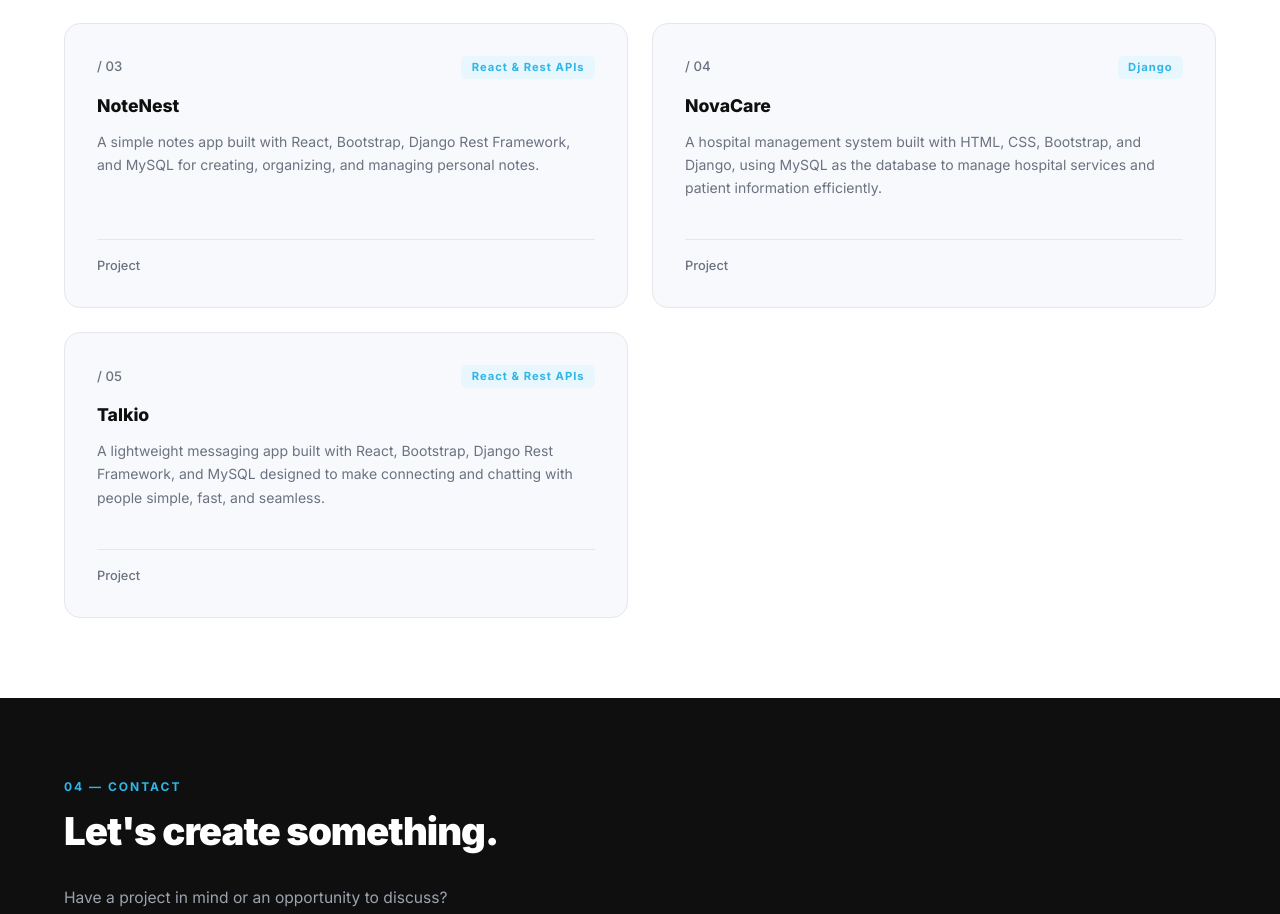
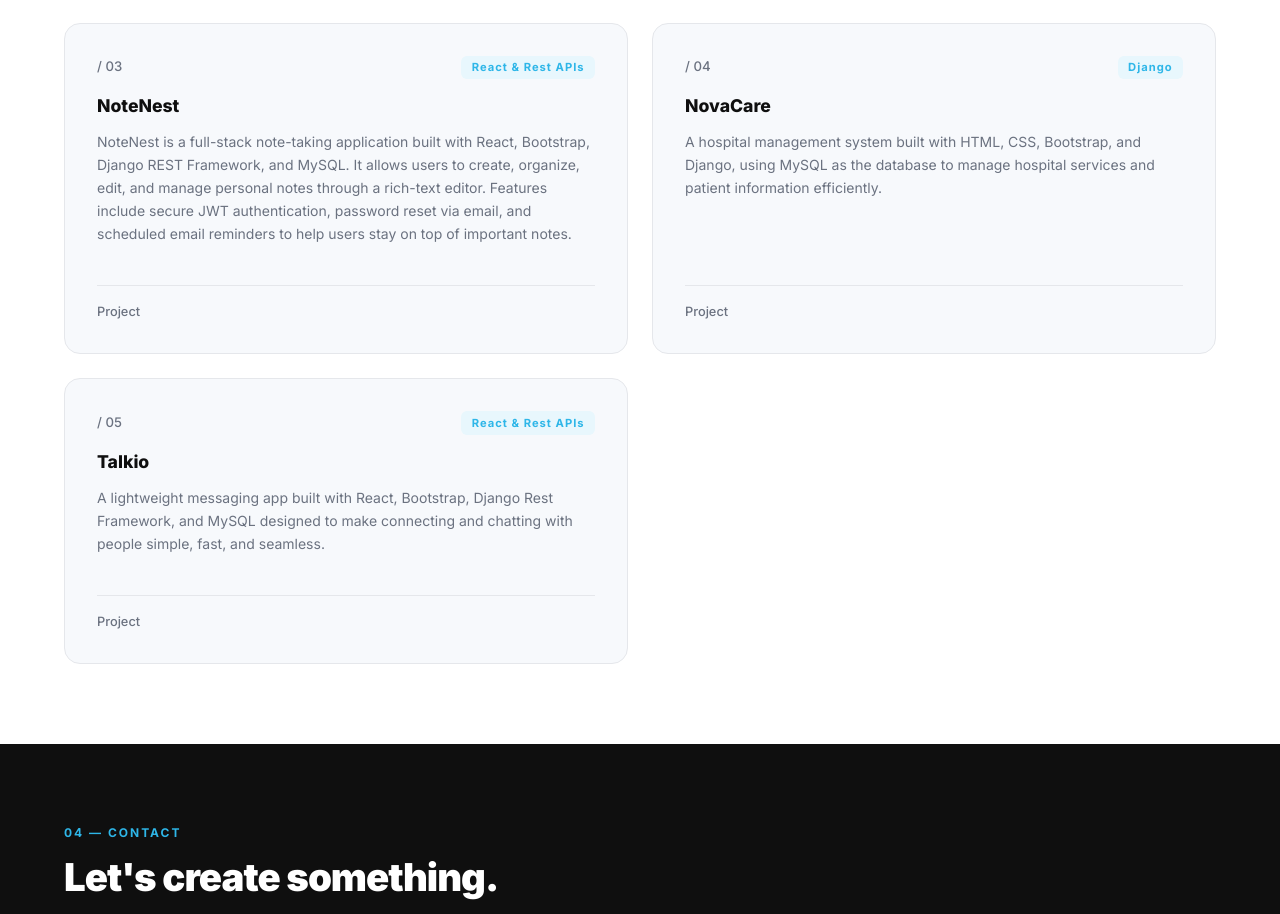
Before and after one commit to CodeOmari/Portfolio, a React (Vite) app: page / in a window 1280 px wide. Shown: the part 2440-3354 px from the top of the page. Built offline with nearby package versions, Linux system fonts and the light colour scheme.

Commit message:
update notenest project description

```diff
--- a/src/data/projectsData.js
+++ b/src/data/projectsData.js
@@ -25,7 +25,7 @@ const projectsData = [
     tag: "React & Rest APIs",
     title: "NoteNest",
     description:
-      "A simple notes app built with React, Bootstrap, Django Rest Framework, and MySQL for creating, organizing, and managing personal notes.",
+      "NoteNest is a full-stack note-taking application built with React, Bootstrap, Django REST Framework, and MySQL. It allows users to create, organize, edit, and manage personal notes through a rich-text editor. Features include secure JWT authentication, password reset via email, and scheduled email reminders to help users stay on top of important notes.",
     type: "Project",
     href: "https://note-nest-bird.vercel.app/",
   },
```
